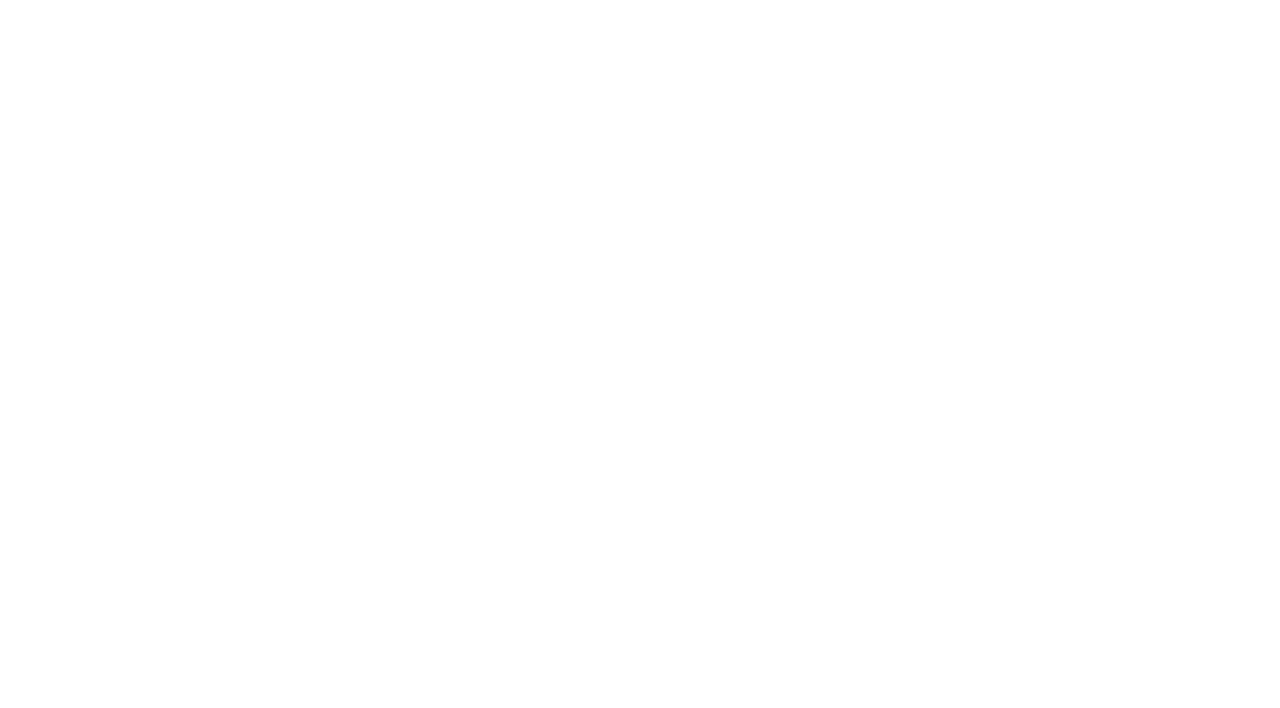
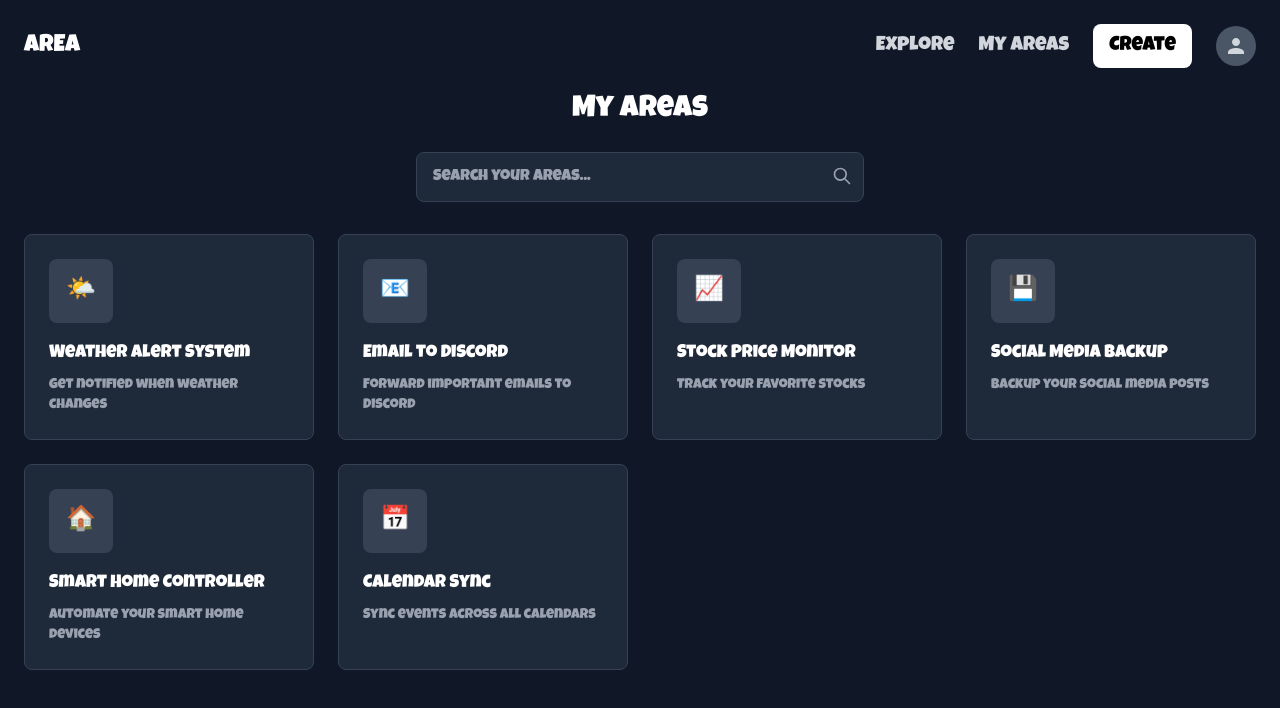
Before and after one commit to Enoal-Fauchille-Bolle/AREA, a React (Vite) app in the folder web-client/: page /profile in a window 1280 px wide. Before the commit this address had no page. Shown: the top 708 px of the page. Built offline with nearby package versions, Linux system fonts and the light colour scheme; a web font is replaced by a local one.

Commit message:
feat: implement user profile page and navigation updates

```diff
--- a/web-client/src/app/pages/Login.tsx
+++ b/web-client/src/app/pages/Login.tsx
@@ -26,6 +26,10 @@ function Login() {
 
   const handleGoToSignUp = () => {
     navigate('/signup');
+  };
+
+  const handleLogin = () => {
+    navigate('/profile');
   };
 
   return (
@@ -117,6 +121,7 @@ function Login() {
 
             <button
               type="submit"
+              onClick={handleLogin}
               className="w-full bg-black text-white py-4 rounded-lg text-lg font-black hover:bg-gray-800 hover:scale-105 transform transition-all duration-300"
             >
               Sign In
@@ -133,7 +138,10 @@ function Login() {
               </div>
             </div>
 
-            <button className="w-full mt-6 bg-white border-2 border-gray-300 text-gray-700 py-4 rounded-lg text-lg font-bold hover:border-black hover:scale-105 transform transition-all duration-300 flex items-center justify-center space-x-3">
+            <button
+              onClick={handleLogin}
+              className="w-full mt-6 bg-white border-2 border-gray-300 text-gray-700 py-4 rounded-lg text-lg font-bold hover:border-black hover:scale-105 transform transition-all duration-300 flex items-center justify-center space-x-3"
+            >
               <svg className="w-6 h-6" viewBox="0 0 24 24">
                 <path fill="#4285F4" d="M22.56 12.25c0-.78-.07-1.53-.2-2.25H12v4.26h5.92c-.26 1.37-1.04 2.53-2.21 3.31v2.77h3.57c2.08-1.92 3.28-4.74 3.28-8.09z"/>
                 <path fill="#34A853" d="M12 23c2.97 0 5.46-.98 7.28-2.66l-3.57-2.77c-.98.66-2.23 1.06-3.71 1.06-2.86 0-5.29-1.93-6.16-4.53H2.18v2.84C3.99 20.53 7.7 23 12 23z"/>
--- a/web-client/src/app/pages/SignUp.tsx
+++ b/web-client/src/app/pages/SignUp.tsx
@@ -26,6 +26,10 @@ function SignUp() {
 
   const handleGoToLogin = () => {
     navigate('/login');
+  };
+
+  const handleSignUp = () => {
+    navigate('/profile');
   };
 
   return (
@@ -99,6 +103,7 @@ function SignUp() {
 
             <button
               type="submit"
+              onClick={handleSignUp}
               className="w-full bg-black text-white py-4 rounded-lg text-lg font-black hover:bg-gray-800 hover:scale-105 transform transition-all duration-300"
             >
               Create Account
--- /dev/null
+++ b/web-client/src/app/pages/UserProfile.tsx
@@ -0,0 +1,156 @@
+import { useState } from 'react';
+import { useNavigate } from 'react-router-dom';
+
+function UserProfile() {
+  const [searchTerm, setSearchTerm] = useState('');
+  const navigate = useNavigate();
+
+  const placeholderAreas = [
+    {
+      id: 1,
+      name: "Weather Alert System",
+      description: "Get notified when weather changes",
+      logo: "🌤️"
+    },
+    {
+      id: 2,
+      name: "Email to Discord",
+      description: "Forward important emails to Discord",
+      logo: "📧"
+    },
+    {
+      id: 3,
+      name: "Stock Price Monitor",
+      description: "Track your favorite stocks",
+      logo: "📈"
+    },
+    {
+      id: 4,
+      name: "Social Media Backup",
+      description: "Backup your social media posts",
+      logo: "💾"
+    },
+    {
+      id: 5,
+      name: "Smart Home Controller",
+      description: "Automate your smart home devices",
+      logo: "🏠"
+    },
+    {
+      id: 6,
+      name: "Calendar Sync",
+      description: "Sync events across all calendars",
+      logo: "📅"
+    }
+  ];
+
+  const filteredAreas = placeholderAreas.filter(area =>
+    area.name.toLowerCase().includes(searchTerm.toLowerCase()) ||
+    area.description.toLowerCase().includes(searchTerm.toLowerCase())
+  );
+
+  const handleCreateArea = () => {
+    console.log('Create new area');
+  };
+
+  const handleExplore = () => {
+    navigate('/');
+  };
+
+  return (
+    <div className="min-h-screen bg-gray-900 text-white">
+      <header className="p-6">
+        <div className="flex justify-between items-center">
+          <div className="flex items-center">
+            <span className="text-2xl font-bold">AREA</span>
+          </div>
+
+          <div className="flex items-center space-x-6">
+            <button
+              onClick={handleExplore}
+              className="text-xl font-semibold text-gray-300 hover:text-white hover:scale-105 transform transition-all duration-300"
+            >
+              Explore
+            </button>
+            <span className="text-xl font-semibold text-gray-300 hover:text-white hover:scale-105 transform transition-all duration-300 cursor-pointer">My Areas</span>
+            <button
+              onClick={handleCreateArea}
+              className="bg-white text-black hover:bg-gray-200 px-4 py-2 rounded-lg text-xl font-semibold hover:scale-105 transform transition-all duration-300"
+            >
+              Create
+            </button>
+            <div className="w-10 h-10 bg-gray-600 rounded-full flex items-center justify-center">
+              <svg
+                className="w-6 h-6 text-gray-300"
+                fill="currentColor"
+                viewBox="0 0 24 24"
+              >
+                <path d="M12 12c2.21 0 4-1.79 4-4s-1.79-4-4-4-4 1.79-4 4 1.79 4 4 4zm0 2c-2.67 0-8 1.34-8 4v2h16v-2c0-2.66-5.33-4-8-4z"/>
+              </svg>
+            </div>
+          </div>
+        </div>
+      </header>
+
+      <main className="px-6 pb-6">
+        <div className="mb-8 text-center">
+          <h1 className="text-3xl font-bold mb-6">My Areas</h1>
+          <div className="relative max-w-md mx-auto">
+            <input
+              type="text"
+              placeholder="Search your areas..."
+              value={searchTerm}
+              onChange={(e) => setSearchTerm(e.target.value)}
+              className="w-full bg-gray-800 border border-gray-700 rounded-lg px-4 py-3 pr-10 text-white placeholder-gray-400 focus:outline-none focus:border-blue-500 focus:ring-2 focus:ring-blue-500/20"
+            />
+            <svg
+              className="absolute right-3 top-3.5 w-5 h-5 text-gray-400"
+              fill="none"
+              stroke="currentColor"
+              viewBox="0 0 24 24"
+            >
+              <path strokeLinecap="round" strokeLinejoin="round" strokeWidth={2} d="M21 21l-6-6m2-5a7 7 0 11-14 0 7 7 0 0114 0z" />
+            </svg>
+          </div>
+        </div>
+
+        {filteredAreas.length === 0 ? (
+          <div className="text-center py-12">
+            <div className="text-gray-400 text-lg">
+              {searchTerm ? 'No areas found matching your search.' : 'You haven\'t created any areas yet.'}
+            </div>
+            {!searchTerm && (
+              <button
+                onClick={handleCreateArea}
+                className="mt-4 bg-blue-600 hover:bg-blue-700 px-6 py-3 rounded-lg font-semibold transition-colors"
+              >
+                Create Your First Area
+              </button>
+            )}
+          </div>
+        ) : (
+          <div className="grid grid-cols-1 md:grid-cols-2 lg:grid-cols-3 xl:grid-cols-4 gap-6">
+            {filteredAreas.map((area) => (
+              <div
+                key={area.id}
+                className="bg-gray-800 border border-gray-700 rounded-lg p-6 hover:border-blue-500 hover:shadow-lg hover:shadow-blue-500/10 transition-all cursor-pointer group"
+              >
+                <div className="flex items-center justify-center w-16 h-16 bg-gray-700 rounded-lg mb-4 text-2xl group-hover:bg-gray-600 transition-colors">
+                  {area.logo}
+                </div>
+                <h3 className="text-lg font-semibold mb-2 group-hover:text-blue-400 transition-colors">
+                  {area.name}
+                </h3>
+                <p className="text-gray-400 text-sm">
+                  {area.description}
+                </p>
+              </div>
+            ))}
+          </div>
+        )}
+      </main>
+    </div>
+  );
+}
+
+export default UserProfile;
--- a/web-client/src/app/pages/main.tsx
+++ b/web-client/src/app/pages/main.tsx
@@ -5,6 +5,7 @@ import './index.css';
 import App from './App.tsx';
 import SignUp from './SignUp.tsx';
 import Login from './Login.tsx';
+import UserProfile from './UserProfile.tsx';
 
 createRoot(document.getElementById('root')!).render(
   <StrictMode>
@@ -13,6 +14,7 @@ createRoot(document.getElementById('root')!).render(
         <Route path="/" element={<App />} />
         <Route path="/signup" element={<SignUp />} />
         <Route path="/login" element={<Login />} />
+        <Route path="/profile" element={<UserProfile />} />
       </Routes>
     </BrowserRouter>
   </StrictMode>,
```
